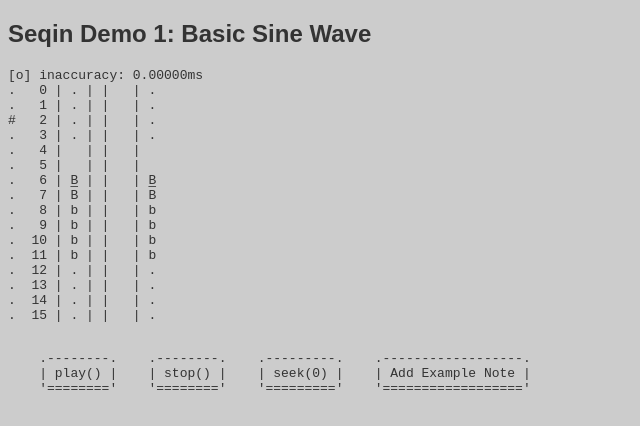
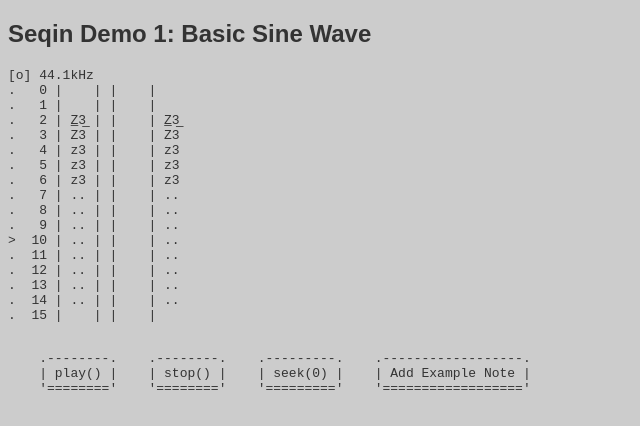
Before and after one commit to loopdotcoop/seqin, a plain HTML site: page demo-1-basic-sine-wave.html in a window 1280 px wide. Shown: the part 60-486 px from the top of the page, without its empty margins (0-640 px from the left). Drawn offline with Linux system fonts and the light colour scheme.

Commit message:
0.0.8 basic accurate timer

```diff
--- a/demo-1-basic-sine-wave.html
+++ b/demo-1-basic-sine-wave.html
@@ -66,9 +66,9 @@
         //// Schedule some notes.
         const noteId_0 = demo1.addNote({
             track:    0    // id of the track which the note should be added to
-          , on:       6    // id of the step at which the 'piano key' is pressed
-          , duration: 4    // number of steps until the 'piano key' is released
-          , pitch:    'B'  // frequency of voice, eg 'A' or 'C'
+          , on:       2    // id of the step at which the 'piano key' is pressed
+          , duration: 3   // number of steps until the 'piano key' is released
+          , pitch:    'Z3'// 'V6' // frequency of voice, from 'Z0' to 'J9'
           , velocity: 50   // loudness of voice, from 0 to 99
           , voice: {
                 release: 8 // number of steps after finger releases piano key
@@ -76,53 +76,78 @@
             }
         })
 
+        ////
+        let hasAddedNoExampleNotes = true
         window.addExampleNote = function () {
+            if (hasAddedNoExampleNotes) {
+                hasAddedNoExampleNotes = false;
                 const noteId_1 = demo1.addNote({
                     track:    1
-              , on:       10
+                  , on:       6
                   , duration: 2
-              , pitch:    'D'
+                  , pitch:    'X4'
                   , velocity: 30
                   , voice: {
                         release: 4
                       , fillBuffer: basicSine
                     }
                 })
-        }
-/*
-
+            } else {
                 const noteId_2 = demo1.addNote({
                     track:    1
-          , on:       20 // wraps to step 4
+                  , on:       0
                   , duration: 0
-          , pitch:    'F'
+                  , pitch:    'Y3'
                   , velocity: 99
                   , voice: {
                         release: 1
                       , fillBuffer: basicSine
                     }
                 })
-*/
+            }
+        }
 
         //// Define a function for generating AudioBuffer data.
         function basicSine (config) {
             const { buffer, adsr, pitch, velocity } = config
                , l = buffer.length
-            let f = 10
-            if ('B' === pitch) f = 9
-            if ('D' === pitch) f = 11
-            if ('attack' === adsr)
+            let f = Math.PI*2/5400  // Z0 = 1 wavelengths per 5400 samples
+            if ('Z3' === pitch) f *= 8  //  8 wavelengths per 5400 samples
+            if ('Y3' === pitch) f *= 12 // 12 wavelengths per 5400 samples
+            if ('X4' === pitch) f *= 20 // 20 wavelengths per 5400 samples
+            if ('V6' === pitch) f *= 60 // 60 wavelengths per 5400 samples
+            // if ('attack' === adsr)
+            //     for (let i=0, prev=0, now; i<l; i++) {
+            //         now = Math.random() * 2 - 1
+            //         buffer[i] = (prev*3 + now) / 4
+            //         prev = now
+            //     }
+            // if ('decay' === adsr)
+            //     for (let i=0, prev=0, now; i<l; i++) {
+            //         now = Math.random() * 2 - 1
+            //         buffer[i] = ( (prev*3 + now) / 16 ) + ( Math.sin(i * f) / 2 )
+            //         prev = now
+            //     }
+            if ('attack' === adsr || 'decay' === adsr)
                 for (let i=0; i<l; i++)
-                    buffer[i] = Math.random() * 2 - 1 // 100% noise
-            if ('decay' === adsr)
-                for (let i=0; i<l; i++)
-                    buffer[i] = (Math.sin(i / f) / 2) + ( Math.random() - 0.5 ) // 50% sine + 50% noise
+                    buffer[i] = Math.sin(i * f)     // 100% sine wave
             if ('sustain' === adsr)
                 for (let i=0; i<l; i++)
-                    buffer[i] = Math.sin(i / f) / 2 // 50% sine wave
+                    buffer[i] = Math.sin(i * f) / 2 // 50% sine wave
             if ('release' === adsr)
                 for (let i=0; i<l; i++)
-                    buffer[i] = Math.sin(i / f) / 4 // 25% sine wave
+                    buffer[i] = Math.sin(i * f) / 4 // 25% sine wave
+
+            //// Replace the first eight samples with a click.
+            // buffer[0] = 0.125
+            // buffer[1] = 0.25
+            // buffer[2] = 0.125
+            // buffer[3] = 0.25
+            // buffer[4] = 0
+            // buffer[5] = 0.375
+            // buffer[6] = 0
+            // buffer[7] = -0.45
+            // buffer[8] = 0.125
         }
 
     }()</script>
--- a/js/seqin.es6.js
+++ b/js/seqin.es6.js
@@ -1,7 +1,7 @@
 !function () { 'use strict'
 
     const NAME     = 'seqin'
-        , VERSION  = '0.0.7'
+        , VERSION  = '0.0.8'
         , HOMEPAGE = 'http://seqin.loop.coop/'
     ;
 
@@ -15,8 +15,6 @@
             this.cbs = { '*':[] } // event-listener callbacks @todo +'play' etc
 
             this.metronome = 'o' // flips between 'o' and 'x'
-            this.oldTimestamp = 0
-            this.inaccuracy = 0 // @todo remove this, I think
 
             this.ctx = new AudioContext()
 
@@ -33,12 +31,13 @@
             }
 
             //// Playback is stopped, and playhead is at the first step.
-            this.isPlaying = false
+            this.isPlaying = true
             this.activeStep = this.steps[0]
             this.activeStep.isActive = true
+            this.play()
 
             //// Start the metronome.
-            window.requestAnimationFrame( (ts) => this.checkForTick(ts) )
+            window.requestAnimationFrame( ts => this.checkForTick() )
         }
 
         on (eventName, callback) {
@@ -53,23 +52,35 @@
             for (let i=0, cb; cb=this.cbs['*'][i++];) cb(eventName)
         }
 
-        checkForTick (timestamp) {
-            if (100 < timestamp - this.oldTimestamp) {
-                this.inaccuracy = timestamp - this.oldTimestamp - 100
-                this.oldTimestamp = timestamp
-                this.tick()
+        checkForTick () {
+            let timestamp = this.ctx.currentTime
+              , timeSinceLastTick = timestamp % 0.12244897959183673
+              , timeTilNextTick = 0.12244897959183673 - timeSinceLastTick
+            if (0.03 > timeTilNextTick) { // less than 30ms to go til next tick()
+                if (this.isPlaying) {
+                    let source = this.ctx.createBufferSource()
+                    let nextStepId = (this.activeStep.id+1) % this.steps.length
+                    let nextStep = this.steps[nextStepId]
+                    source.buffer = nextStep.masterSlot.buffer
+                    source.connect(this.ctx.destination)
+                    source.start( this.ctx.currentTime + timeTilNextTick )
+                    // console.log(
+                    //     ( this.ctx.currentTime + timeTilNextTick ) / 0.12244897959183673
+                    // );
+                }
+                setTimeout(
+                    () => ( this.checkForTick(), this.tick() )
+                  , timeTilNextTick * 1000 + 30
+                )
+            } else {
+                window.requestAnimationFrame( ts => this.checkForTick() )
             }
-            window.requestAnimationFrame( (ts) => this.checkForTick(ts) )
         }
 
         tick () {
             this.metronome = 'o' === this.metronome ? 'x' : 'o'
             if (this.isPlaying) {
                 this.seek( this.activeStep.id + 1 )
-                let source = this.ctx.createBufferSource()
-                source.buffer = this.activeStep.masterSlot.buffer
-                source.connect(this.ctx.destination)
-                source.start()
             }
             this.trigger('tick')
         }
@@ -102,7 +113,7 @@
 
         dump () {
             const out = [
-                `[${this.metronome}] inaccuracy: ${this.inaccuracy.toFixed(5)}ms`
+                `[${this.metronome}] ${this.ctx.sampleRate/1000}kHz`
             ]
             for (let i=0, step; step=this.steps[i++];) {
                 out.push( step.dump() )
@@ -216,11 +227,11 @@
 
         dump () {
             return (
-                'attack'  === this.adsr ? this.note.pitch + '\u0332'
+                'attack'  === this.adsr ? this.note.pitch.split('').join('\u0332') + '\u0332'
               : 'decay'   === this.adsr ? this.note.pitch
               : 'sustain' === this.adsr ? this.note.pitch.toLowerCase()
-              : 'release' === this.adsr ? '.'
-              :                           ' ' // empty slot
+              : 'release' === this.adsr ? '..'
+              :                           '  ' // empty slot
             )
         }
 
```
Lines whose indentation alone changed are shown as unchanged.
